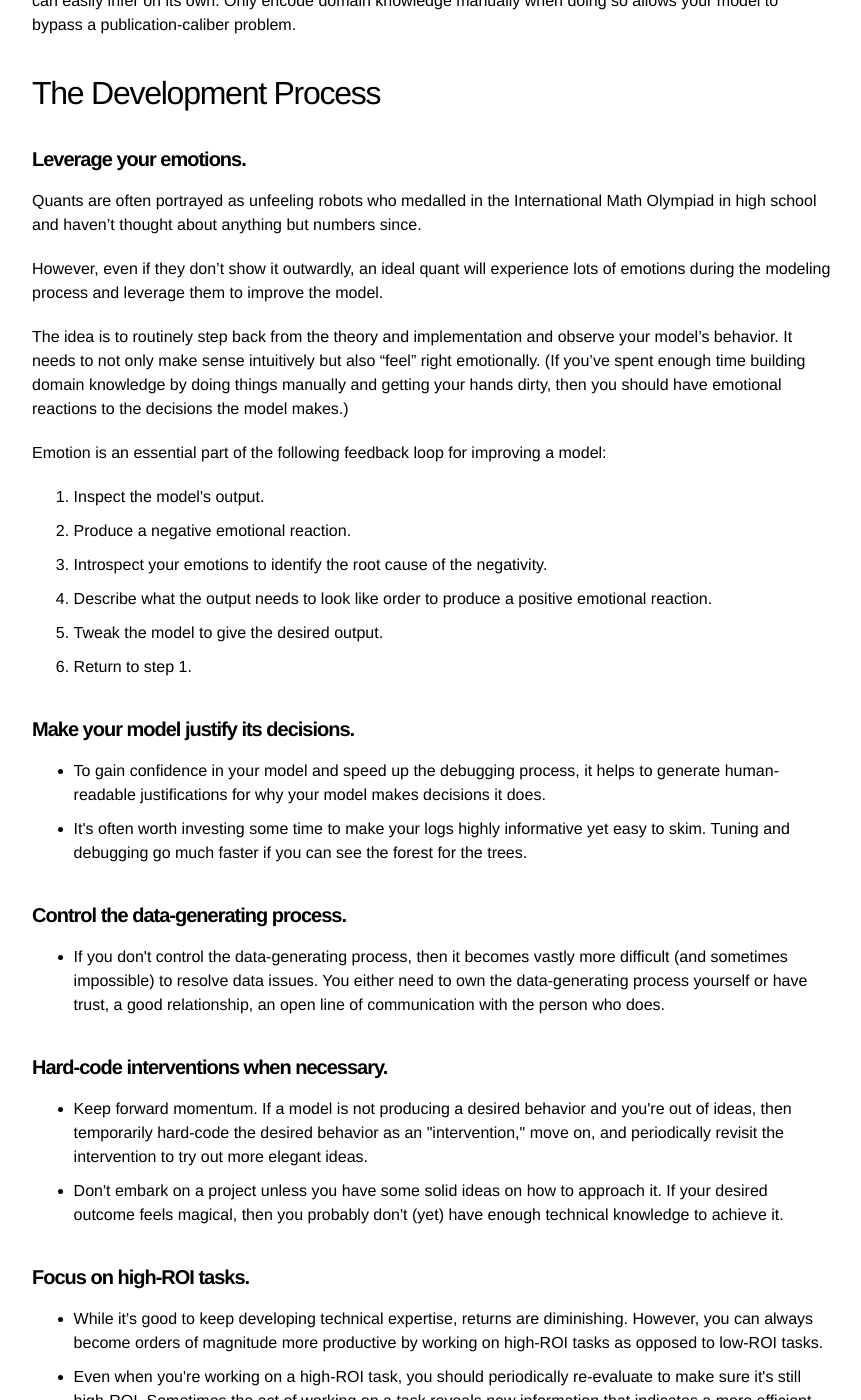
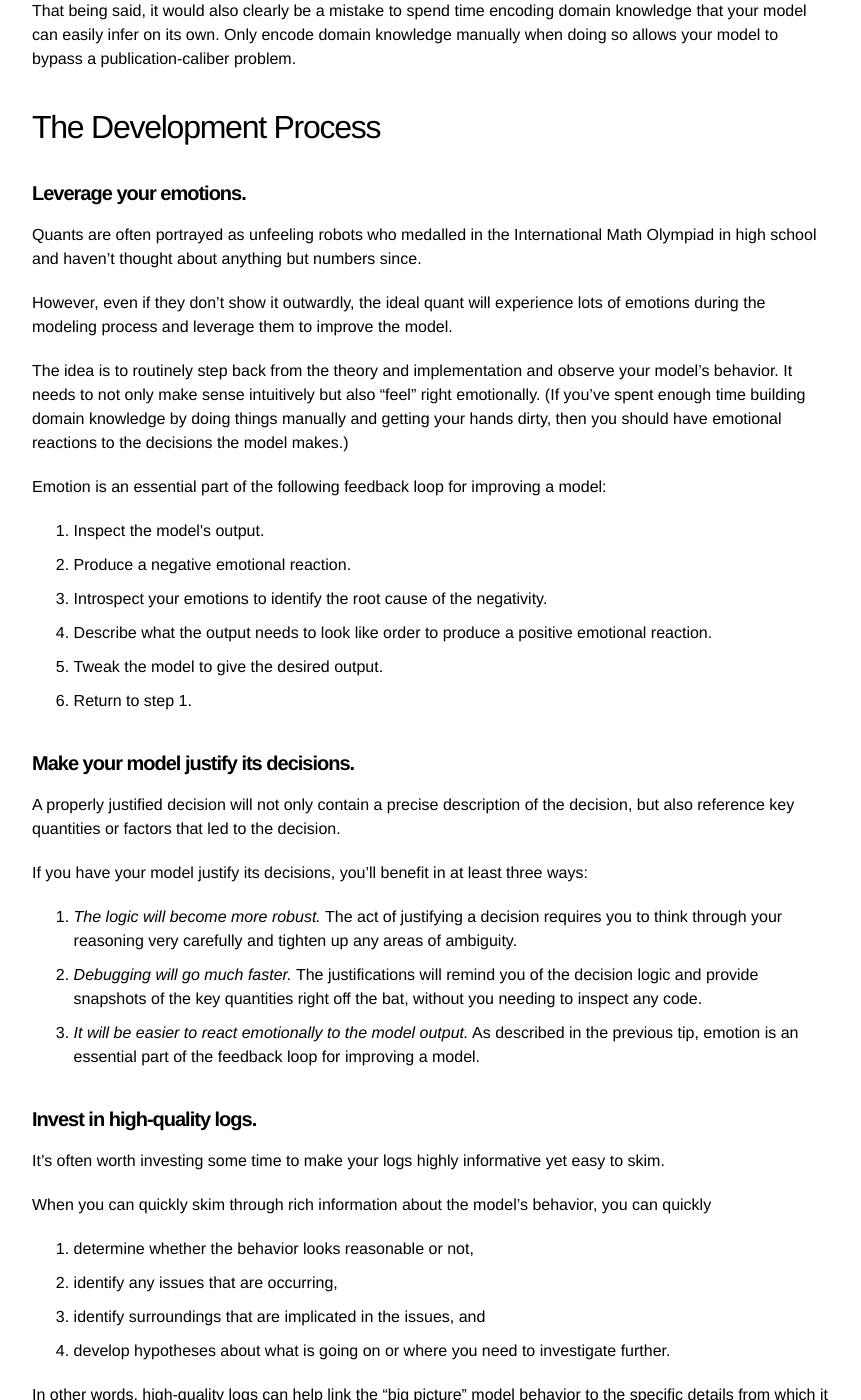
Before and after one commit to quantmonster/quantmonster.github.io, a Jekyll site: the page built from _posts/2022-09-07-modeling-tips.md, in a window 1280 px wide and 1400 px high, scrolled down 3207 px. Shown: the whole window, without its empty margins (208-1069 px from the left). Built offline with Jekyll 4.4.1, drawn with Linux system fonts in a browser that asks for light colours; some of the changed text lies outside the part shown.

Commit message:
Update 2022-09-07-modeling-tips.md

```diff
--- a/_posts/2022-09-07-modeling-tips.md
+++ b/_posts/2022-09-07-modeling-tips.md
@@ -8,36 +8,37 @@ excerpt: "Stuff you don't find in math textbooks."
 
 <ol>
 <br>
-<b>The Problem</b>
+<b><u>The Problem</u></b>
 
 <li>Focus on solving a problem that fits you.</li>
 <li>Start with the problem, not the model.</li>
 <li>Make sure you understand the problem in reality, not just in theory.</li>
 
 <br>
-<b>The Data</b>
+<b><u>The Data</u></b>
 
 <li>Your model can only be as good as its underlying data.</li>
 <li>Don't be afraid to encode domain knowledge manually.</li>
 
 <br>
-<b>The Development Process</b>
+<b><u>The Development Process</u></b>
 
 <li>Leverage your emotions.</li>
 <li>Make your model justify its own decisions.</li>
+<li>Invest in high-quality logs.</li>
 <li>Control the data-generating process.</li>
 <li>Hard-code interventions when necessary.</li>
 <li>Focus on high-ROI tasks.</li>
 
 <br>
-<b>Stabilizing the Model</b>
+<b><u>Stabilizing the Model</u></b>
 
 <li>Validate the model's perceptions and decisions.</li>
 <li>Don't get derailed by minor data issues.</li>
 <li>Refactor when appropriate.</li>
 
 <br>
-<b>Showcasing the Model</b>
+<b><u>Showcasing the Model</u></b>
 
 <li>If the goal is to "wow" users, then the model must clearly demonstrate its sophistication.</li>
 </ol>
@@ -112,7 +113,7 @@ That being said, it would also clearly be a mistake to spend time encoding domai
 
 Quants are often portrayed as unfeeling robots who medalled in the International Math Olympiad in high school and haven't thought about anything but numbers since.
 
-However, even if they don't show it outwardly, an ideal quant will experience lots of emotions during the modeling process and leverage them to improve the model.
+However, even if they don't show it outwardly, the ideal quant will experience lots of emotions during the modeling process and leverage them to improve the model.
 
 The idea is to routinely step back from the theory and implementation and observe your model's behavior. It needs to not only make sense intuitively but also "feel" right emotionally. (If you've spent enough time building domain knowledge by doing things manually and getting your hands dirty, then you should have emotional reactions to the decisions the model makes.)
 
@@ -129,10 +130,30 @@ Emotion is an essential part of the following feedback loop for improving a mode
 
 <h4><b>Make your model justify its decisions.</b></h4>
 
-<ul>
- <li>To gain confidence in your model and speed up the debugging process, it helps to generate human-readable justifications for why your model makes decisions it does.</li>
- <li>It's often worth investing some time to make your logs highly informative yet easy to skim. Tuning and debugging go much faster if you can see the forest for the trees.</li>
-</ul>
+A properly justified decision will not only contain a precise description of the decision, but also reference key quantities or factors that led to the decision.
+
+If you have your model justify its decisions, you'll benefit in at least three ways:
+
+<ol>
+<li><i>The logic will become more robust.</i> The act of justifying a decision requires you to think through your reasoning very carefully and tighten up any areas of ambiguity.</li>
+<li><i>Debugging will go much faster.</i> The justifications will remind you of the decision logic and provide snapshots of the key quantities right off the bat, without you needing to inspect any code.</li>
+<li><i>It will be easier to react emotionally to the model output.</i> As described in the previous tip, emotion is an essential part of the feedback loop for improving a model.</li>
+</ol>
+
+<h4><b>Invest in high-quality logs.</b></h4>
+
+It's often worth investing some time to make your logs highly informative yet easy to skim.
+
+When you can quickly skim through rich information about the model's behavior, you can quickly
+
+<ol>
+<li>determine whether the behavior looks reasonable or not,</li>
+<li>identify any issues that are occurring,</li>
+<li>identify surroundings that are implicated in the issues, and</li>
+<li>develop hypotheses about what is going on or where you need to investigate further.</li>
+</ol>
+
+In other words, high-quality logs can help link the "big picture" model behavior to the specific details from which it arises.
 
 <h4><b>Control the data-generating process.</b></h4>
 
```
